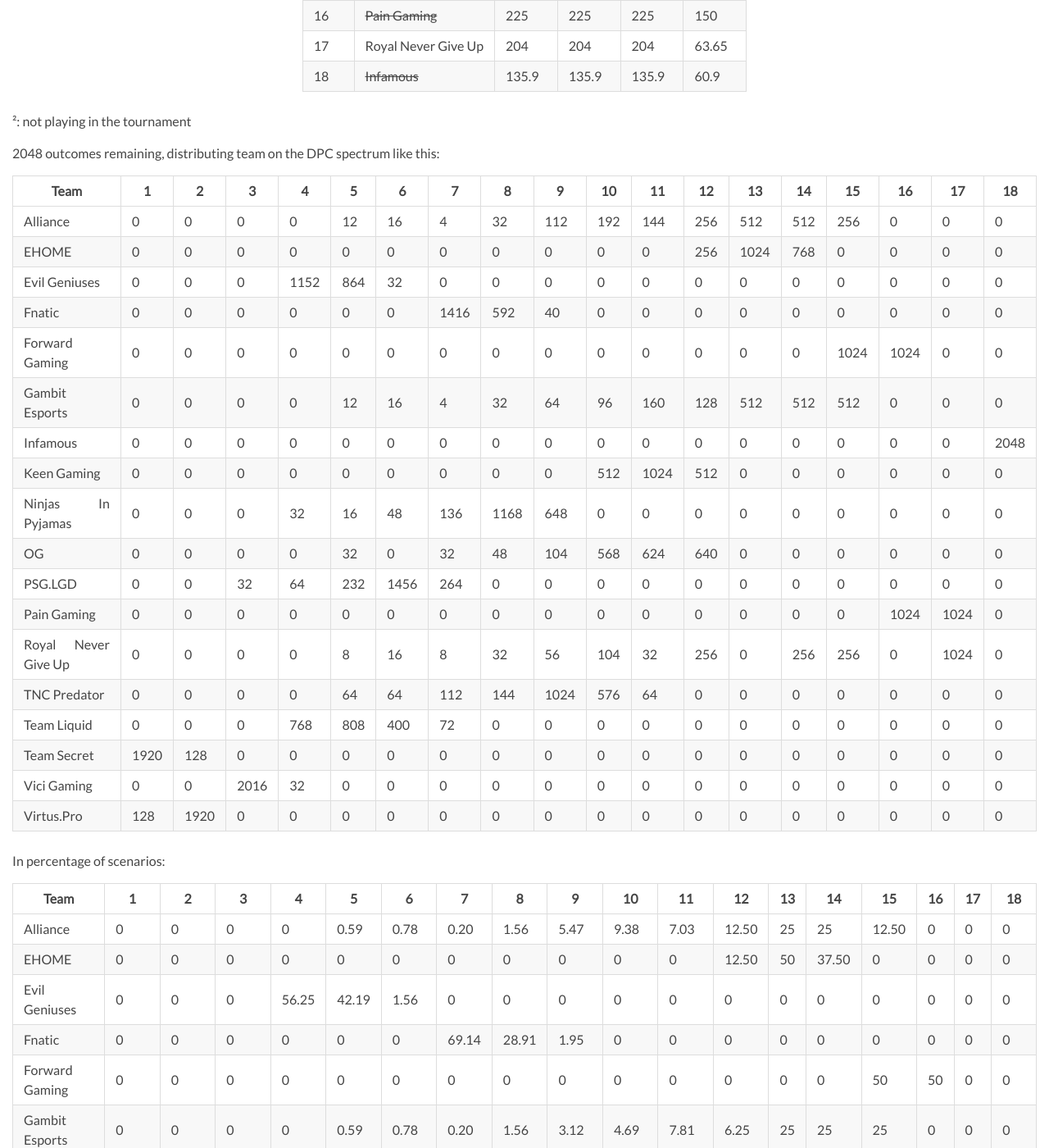
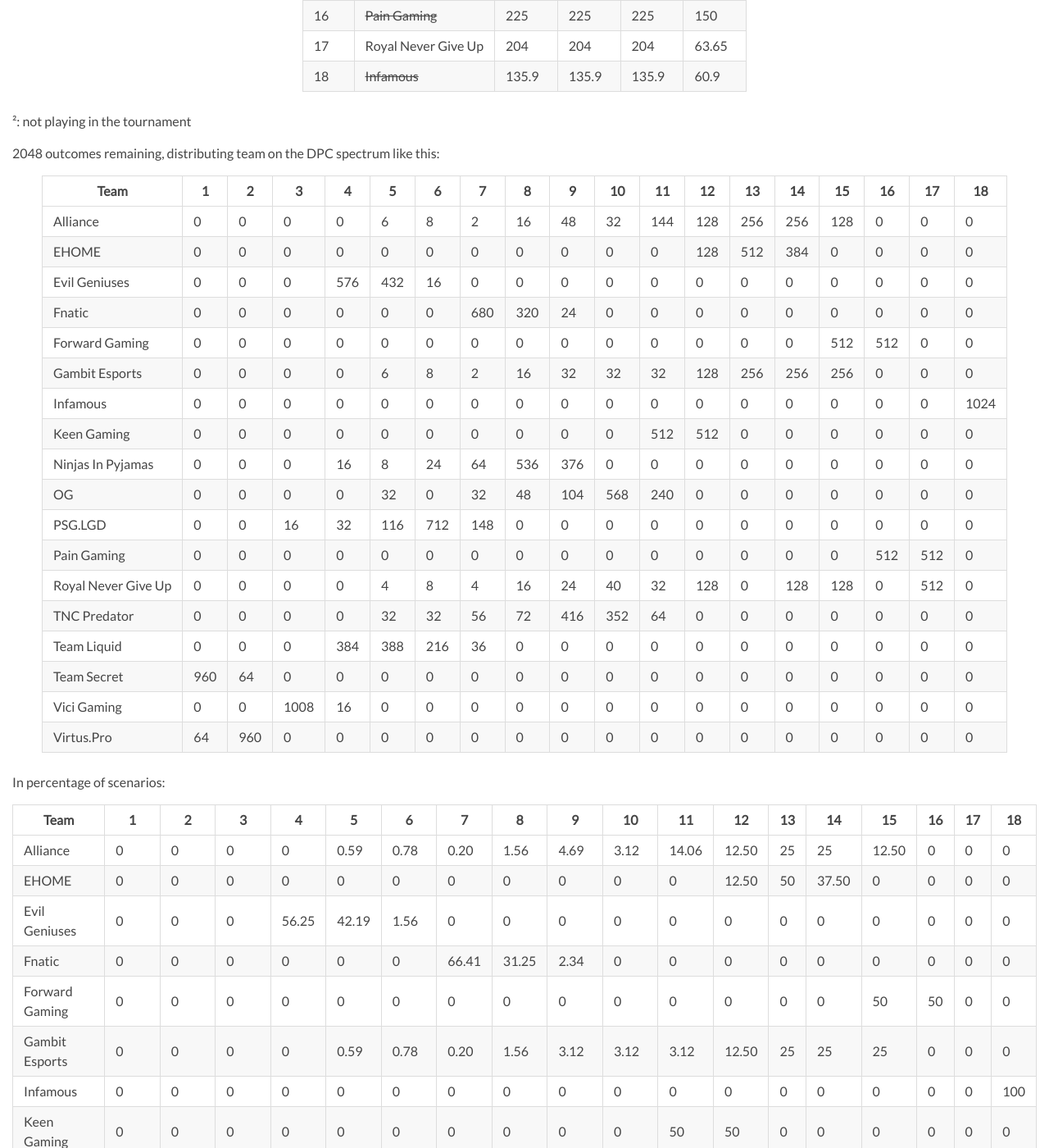
Before and after one commit to Philaeux/philaeux.github.io, a Jekyll site: the page built from _posts/2019-06-26-dpc-status.md, in a window 1280 px wide and 1400 px high, scrolled down 831 px. Shown: the whole window at 82% size. Built offline with Jekyll 4.4.1, drawn with Linux system fonts in a browser that asks for light colours; nearby versions of some CDN libraries; some of the changed text lies outside the part shown.

Commit message:
DPC 26th

```diff
--- a/_posts/2019-06-26-dpc-status.md
+++ b/_posts/2019-06-26-dpc-status.md
@@ -36,44 +36,44 @@
 
 | Team | 1 | 2 | 3 | 4 | 5 | 6 | 7 | 8 | 9 | 10 | 11 | 12 | 13 | 14 | 15 | 16 | 17 | 18 |
 | ---- | ---- | ---- | ---- | ---- | ---- | ---- | ---- | ---- | ---- | ---- | ---- | ---- | ---- | ---- | ---- | ---- | ---- | ---- |
-| Alliance | 0 | 0 | 0 | 0 | 12 | 16 | 4 | 32 | 112 | 192 | 144 | 256 | 512 | 512 | 256 | 0 | 0 | 0 |
-| EHOME | 0 | 0 | 0 | 0 | 0 | 0 | 0 | 0 | 0 | 0 | 0 | 256 | 1024 | 768 | 0 | 0 | 0 | 0 |
-| Evil Geniuses | 0 | 0 | 0 | 1152 | 864 | 32 | 0 | 0 | 0 | 0 | 0 | 0 | 0 | 0 | 0 | 0 | 0 | 0 |
-| Fnatic | 0 | 0 | 0 | 0 | 0 | 0 | 1416 | 592 | 40 | 0 | 0 | 0 | 0 | 0 | 0 | 0 | 0 | 0 |
-| Forward Gaming | 0 | 0 | 0 | 0 | 0 | 0 | 0 | 0 | 0 | 0 | 0 | 0 | 0 | 0 | 1024 | 1024 | 0 | 0 |
-| Gambit Esports | 0 | 0 | 0 | 0 | 12 | 16 | 4 | 32 | 64 | 96 | 160 | 128 | 512 | 512 | 512 | 0 | 0 | 0 |
-| Infamous | 0 | 0 | 0 | 0 | 0 | 0 | 0 | 0 | 0 | 0 | 0 | 0 | 0 | 0 | 0 | 0 | 0 | 2048 |
-| Keen Gaming | 0 | 0 | 0 | 0 | 0 | 0 | 0 | 0 | 0 | 512 | 1024 | 512 | 0 | 0 | 0 | 0 | 0 | 0 |
-| Ninjas In Pyjamas | 0 | 0 | 0 | 32 | 16 | 48 | 136 | 1168 | 648 | 0 | 0 | 0 | 0 | 0 | 0 | 0 | 0 | 0 |
-| OG | 0 | 0 | 0 | 0 | 32 | 0 | 32 | 48 | 104 | 568 | 624 | 640 | 0 | 0 | 0 | 0 | 0 | 0 |
-| PSG.LGD | 0 | 0 | 32 | 64 | 232 | 1456 | 264 | 0 | 0 | 0 | 0 | 0 | 0 | 0 | 0 | 0 | 0 | 0 |
-| Pain Gaming | 0 | 0 | 0 | 0 | 0 | 0 | 0 | 0 | 0 | 0 | 0 | 0 | 0 | 0 | 0 | 1024 | 1024 | 0 |
-| Royal Never Give Up | 0 | 0 | 0 | 0 | 8 | 16 | 8 | 32 | 56 | 104 | 32 | 256 | 0 | 256 | 256 | 0 | 1024 | 0 |
-| TNC Predator | 0 | 0 | 0 | 0 | 64 | 64 | 112 | 144 | 1024 | 576 | 64 | 0 | 0 | 0 | 0 | 0 | 0 | 0 |
-| Team Liquid | 0 | 0 | 0 | 768 | 808 | 400 | 72 | 0 | 0 | 0 | 0 | 0 | 0 | 0 | 0 | 0 | 0 | 0 |
-| Team Secret | 1920 | 128 | 0 | 0 | 0 | 0 | 0 | 0 | 0 | 0 | 0 | 0 | 0 | 0 | 0 | 0 | 0 | 0 |
-| Vici Gaming | 0 | 0 | 2016 | 32 | 0 | 0 | 0 | 0 | 0 | 0 | 0 | 0 | 0 | 0 | 0 | 0 | 0 | 0 |
-| Virtus.Pro | 128 | 1920 | 0 | 0 | 0 | 0 | 0 | 0 | 0 | 0 | 0 | 0 | 0 | 0 | 0 | 0 | 0 | 0 |
+| Alliance | 0 | 0 | 0 | 0 | 6 | 8 | 2 | 16 | 48 | 32 | 144 | 128 | 256 | 256 | 128 | 0 | 0 | 0 |
+| EHOME | 0 | 0 | 0 | 0 | 0 | 0 | 0 | 0 | 0 | 0 | 0 | 128 | 512 | 384 | 0 | 0 | 0 | 0 |
+| Evil Geniuses | 0 | 0 | 0 | 576 | 432 | 16 | 0 | 0 | 0 | 0 | 0 | 0 | 0 | 0 | 0 | 0 | 0 | 0 |
+| Fnatic | 0 | 0 | 0 | 0 | 0 | 0 | 680 | 320 | 24 | 0 | 0 | 0 | 0 | 0 | 0 | 0 | 0 | 0 |
+| Forward Gaming | 0 | 0 | 0 | 0 | 0 | 0 | 0 | 0 | 0 | 0 | 0 | 0 | 0 | 0 | 512 | 512 | 0 | 0 |
+| Gambit Esports | 0 | 0 | 0 | 0 | 6 | 8 | 2 | 16 | 32 | 32 | 32 | 128 | 256 | 256 | 256 | 0 | 0 | 0 |
+| Infamous | 0 | 0 | 0 | 0 | 0 | 0 | 0 | 0 | 0 | 0 | 0 | 0 | 0 | 0 | 0 | 0 | 0 | 1024 |
+| Keen Gaming | 0 | 0 | 0 | 0 | 0 | 0 | 0 | 0 | 0 | 0 | 512 | 512 | 0 | 0 | 0 | 0 | 0 | 0 |
+| Ninjas In Pyjamas | 0 | 0 | 0 | 16 | 8 | 24 | 64 | 536 | 376 | 0 | 0 | 0 | 0 | 0 | 0 | 0 | 0 | 0 |
+| OG | 0 | 0 | 0 | 0 | 32 | 0 | 32 | 48 | 104 | 568 | 240 | 0 | 0 | 0 | 0 | 0 | 0 | 0 |
+| PSG.LGD | 0 | 0 | 16 | 32 | 116 | 712 | 148 | 0 | 0 | 0 | 0 | 0 | 0 | 0 | 0 | 0 | 0 | 0 |
+| Pain Gaming | 0 | 0 | 0 | 0 | 0 | 0 | 0 | 0 | 0 | 0 | 0 | 0 | 0 | 0 | 0 | 512 | 512 | 0 |
+| Royal Never Give Up | 0 | 0 | 0 | 0 | 4 | 8 | 4 | 16 | 24 | 40 | 32 | 128 | 0 | 128 | 128 | 0 | 512 | 0 |
+| TNC Predator | 0 | 0 | 0 | 0 | 32 | 32 | 56 | 72 | 416 | 352 | 64 | 0 | 0 | 0 | 0 | 0 | 0 | 0 |
+| Team Liquid | 0 | 0 | 0 | 384 | 388 | 216 | 36 | 0 | 0 | 0 | 0 | 0 | 0 | 0 | 0 | 0 | 0 | 0 |
+| Team Secret | 960 | 64 | 0 | 0 | 0 | 0 | 0 | 0 | 0 | 0 | 0 | 0 | 0 | 0 | 0 | 0 | 0 | 0 |
+| Vici Gaming | 0 | 0 | 1008 | 16 | 0 | 0 | 0 | 0 | 0 | 0 | 0 | 0 | 0 | 0 | 0 | 0 | 0 | 0 |
+| Virtus.Pro | 64 | 960 | 0 | 0 | 0 | 0 | 0 | 0 | 0 | 0 | 0 | 0 | 0 | 0 | 0 | 0 | 0 | 0 |
 
 In percentage of scenarios:
 
 | Team | 1 | 2 | 3 | 4 | 5 | 6 | 7 | 8 | 9 | 10 | 11 | 12 | 13 | 14 | 15 | 16 | 17 | 18 |
 | ---- | ---- | ---- | ---- | ---- | ---- | ---- | ---- | ---- | ---- | ---- | ---- | ---- | ---- | ---- | ---- | ---- | ---- | ---- |
-| Alliance | 0 | 0 | 0 | 0 | 0.59 | 0.78 | 0.20 | 1.56 | 5.47 | 9.38 | 7.03 | 12.50 | 25 | 25 | 12.50 | 0 | 0 | 0 |
+| Alliance | 0 | 0 | 0 | 0 | 0.59 | 0.78 | 0.20 | 1.56 | 4.69 | 3.12 | 14.06 | 12.50 | 25 | 25 | 12.50 | 0 | 0 | 0 |
 | EHOME | 0 | 0 | 0 | 0 | 0 | 0 | 0 | 0 | 0 | 0 | 0 | 12.50 | 50 | 37.50 | 0 | 0 | 0 | 0 |
 | Evil Geniuses | 0 | 0 | 0 | 56.25 | 42.19 | 1.56 | 0 | 0 | 0 | 0 | 0 | 0 | 0 | 0 | 0 | 0 | 0 | 0 |
-| Fnatic | 0 | 0 | 0 | 0 | 0 | 0 | 69.14 | 28.91 | 1.95 | 0 | 0 | 0 | 0 | 0 | 0 | 0 | 0 | 0 |
+| Fnatic | 0 | 0 | 0 | 0 | 0 | 0 | 66.41 | 31.25 | 2.34 | 0 | 0 | 0 | 0 | 0 | 0 | 0 | 0 | 0 |
 | Forward Gaming | 0 | 0 | 0 | 0 | 0 | 0 | 0 | 0 | 0 | 0 | 0 | 0 | 0 | 0 | 50 | 50 | 0 | 0 |
-| Gambit Esports | 0 | 0 | 0 | 0 | 0.59 | 0.78 | 0.20 | 1.56 | 3.12 | 4.69 | 7.81 | 6.25 | 25 | 25 | 25 | 0 | 0 | 0 |
+| Gambit Esports | 0 | 0 | 0 | 0 | 0.59 | 0.78 | 0.20 | 1.56 | 3.12 | 3.12 | 3.12 | 12.50 | 25 | 25 | 25 | 0 | 0 | 0 |
 | Infamous | 0 | 0 | 0 | 0 | 0 | 0 | 0 | 0 | 0 | 0 | 0 | 0 | 0 | 0 | 0 | 0 | 0 | 100 |
-| Keen Gaming | 0 | 0 | 0 | 0 | 0 | 0 | 0 | 0 | 0 | 25 | 50 | 25 | 0 | 0 | 0 | 0 | 0 | 0 |
-| Ninjas In Pyjamas | 0 | 0 | 0 | 1.56 | 0.78 | 2.34 | 6.64 | 57.03 | 31.64 | 0 | 0 | 0 | 0 | 0 | 0 | 0 | 0 | 0 |
-| OG | 0 | 0 | 0 | 0 | 1.56 | 0 | 1.56 | 2.34 | 5.08 | 27.73 | 30.47 | 31.25 | 0 | 0 | 0 | 0 | 0 | 0 |
-| PSG.LGD | 0 | 0 | 1.56 | 3.12 | 11.33 | 71.09 | 12.89 | 0 | 0 | 0 | 0 | 0 | 0 | 0 | 0 | 0 | 0 | 0 |
+| Keen Gaming | 0 | 0 | 0 | 0 | 0 | 0 | 0 | 0 | 0 | 0 | 50 | 50 | 0 | 0 | 0 | 0 | 0 | 0 |
+| Ninjas In Pyjamas | 0 | 0 | 0 | 1.56 | 0.78 | 2.34 | 6.25 | 52.34 | 36.72 | 0 | 0 | 0 | 0 | 0 | 0 | 0 | 0 | 0 |
+| OG | 0 | 0 | 0 | 0 | 3.12 | 0 | 3.12 | 4.69 | 10.16 | 55.47 | 23.44 | 0 | 0 | 0 | 0 | 0 | 0 | 0 |
+| PSG.LGD | 0 | 0 | 1.56 | 3.12 | 11.33 | 69.53 | 14.45 | 0 | 0 | 0 | 0 | 0 | 0 | 0 | 0 | 0 | 0 | 0 |
 | Pain Gaming | 0 | 0 | 0 | 0 | 0 | 0 | 0 | 0 | 0 | 0 | 0 | 0 | 0 | 0 | 0 | 50 | 50 | 0 |
-| Royal Never Give Up | 0 | 0 | 0 | 0 | 0.39 | 0.78 | 0.39 | 1.56 | 2.73 | 5.08 | 1.56 | 12.50 | 0 | 12.50 | 12.50 | 0 | 50 | 0 |
-| TNC Predator | 0 | 0 | 0 | 0 | 3.12 | 3.12 | 5.47 | 7.03 | 50 | 28.12 | 3.12 | 0 | 0 | 0 | 0 | 0 | 0 | 0 |
-| Team Liquid | 0 | 0 | 0 | 37.50 | 39.45 | 19.53 | 3.52 | 0 | 0 | 0 | 0 | 0 | 0 | 0 | 0 | 0 | 0 | 0 |
+| Royal Never Give Up | 0 | 0 | 0 | 0 | 0.39 | 0.78 | 0.39 | 1.56 | 2.34 | 3.91 | 3.12 | 12.50 | 0 | 12.50 | 12.50 | 0 | 50 | 0 |
+| TNC Predator | 0 | 0 | 0 | 0 | 3.12 | 3.12 | 5.47 | 7.03 | 40.62 | 34.38 | 6.25 | 0 | 0 | 0 | 0 | 0 | 0 | 0 |
+| Team Liquid | 0 | 0 | 0 | 37.50 | 37.89 | 21.09 | 3.52 | 0 | 0 | 0 | 0 | 0 | 0 | 0 | 0 | 0 | 0 | 0 |
 | Team Secret | 93.75 | 6.25 | 0 | 0 | 0 | 0 | 0 | 0 | 0 | 0 | 0 | 0 | 0 | 0 | 0 | 0 | 0 | 0 |
 | Vici Gaming | 0 | 0 | 98.44 | 1.56 | 0 | 0 | 0 | 0 | 0 | 0 | 0 | 0 | 0 | 0 | 0 | 0 | 0 | 0 |
 | Virtus.Pro | 6.25 | 93.75 | 0 | 0 | 0 | 0 | 0 | 0 | 0 | 0 | 0 | 0 | 0 | 0 | 0 | 0 | 0 | 0 |
@@ -82,21 +82,21 @@
 
 | Team | Outcomes | TOP12 % |
 | ---- | ---- | ---- |
-| Alliance | 768 | 37.50% |
-| EHOME | 256 | 12.50% |
-| **Evil Geniuses** | 2048 | 100% |
-| **Fnatic** | 2048 | 100% |
+| Alliance | 384 | 37.50% |
+| EHOME | 128 | 12.50% |
+| **Evil Geniuses** | 1024 | 100% |
+| **Fnatic** | 1024 | 100% |
 | ~~Forward Gaming~~ | 0 | 0% |
-| Gambit Esports | 512 | 25% |
+| Gambit Esports | 256 | 25% |
 | ~~Infamous~~ | 0 | 0% |
-| **Keen Gaming** | 2048 | 100% |
-| **Ninjas In Pyjamas** | 2048 | 100% |
-| **OG** | 2048 | 100% |
-| **PSG.LGD** | 2048 | 100% |
+| **Keen Gaming** | 1024 | 100% |
+| **Ninjas In Pyjamas** | 1024 | 100% |
+| **OG** | 1024 | 100% |
+| **PSG.LGD** | 1024 | 100% |
 | ~~Pain Gaming~~ | 0 | 0% |
-| Royal Never Give Up | 512 | 25% |
-| **TNC Predator** | 2048 | 100% |
-| **Team Liquid** | 2048 | 100% |
-| **Team Secret** | 2048 | 100% |
-| **Vici Gaming** | 2048 | 100% |
-| **Virtus.Pro** | 2048 | 100% |
+| Royal Never Give Up | 256 | 25% |
+| **TNC Predator** | 1024 | 100% |
+| **Team Liquid** | 1024 | 100% |
+| **Team Secret** | 1024 | 100% |
+| **Vici Gaming** | 1024 | 100% |
+| **Virtus.Pro** | 1024 | 100% |
```
Also changed, not shown: other parts of _posts/2019-06-26-dpc-status.md (+3 -3 lines).
